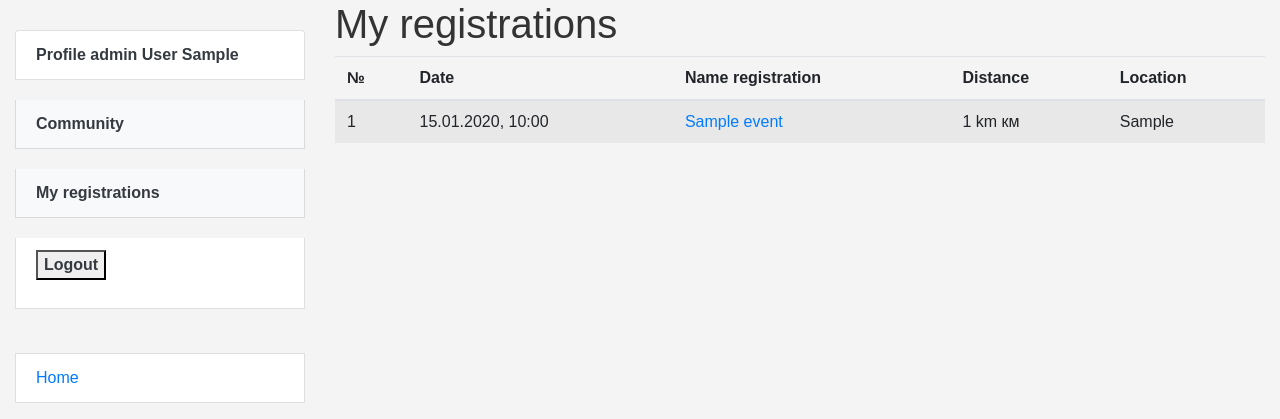
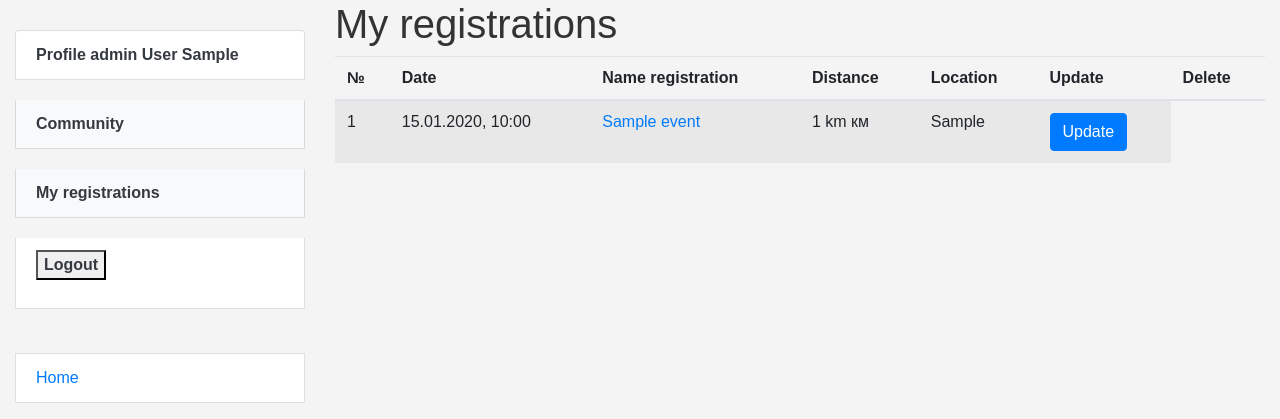
Before and after one commit to Viesich/Runner_community, a Django app: page /my-registrations/ in a window 1280 px wide. Shown: the top 419 px of the page. Run offline with Django 5.2, Linux system fonts and the light colour scheme; a user stored in the database is signed in; tables that the repository leaves empty hold one stand-in row (values such as "Sample post").

Commit message:
create path, view and template for update registration and add batton in my-registration.html

```diff
--- a/event/urls.py
+++ b/event/urls.py
@@ -12,6 +12,7 @@ from event.views import (
     RunnerDeleteView,
     EventRegistrationListView,
     RegistrationCreateView,
+    RegistrationUpdateView,
     MyRegistrationsView,
     RunnerRegisterView,
 )
@@ -68,4 +69,19 @@ urlpatterns = [
         RegistrationCreateView.as_view(),
         name="registration_create",
     ),
+    path(
+        "registrations/<int:pk>/update/",
+        RegistrationUpdateView.as_view(),
+        name="registration_update",
+    ),
+    # path(
+    #     "registrations/<int:pk>/delete/",
+    #     RegistrationUpdateView.as_view(),
+    #     name="registration_update",
+    # ),
+    # path(
+    #     "registrations/<int:event_id>/create/",
+    #     RegistrationCreateView.as_view(),
+    #     name="registration_create",
+    # ),
 ]
--- a/event/views.py
+++ b/event/views.py
@@ -1,4 +1,3 @@
-from django.contrib import messages
 from django.http import HttpResponse, HttpRequest
 from django.views import generic
 from django.shortcuts import render, redirect, get_object_or_404
@@ -12,7 +11,8 @@ from event.forms import (
     RunnerUpdateForm,
     EventCreationForm,
     EventSearchForm,
-    RegistrationCreationForm, RegistrationForm,
+    RegistrationForm,
+    # RegistrationUpdateForm,
 )
 from event.models import Event, Runner, Registration, Distance
 from django.urls import reverse_lazy, reverse
@@ -162,16 +162,18 @@ class MyRegistrationsView(LoginRequiredMixin, generic.ListView):
 
     def get_context_data(self, **kwargs: dict) -> dict[Event]:
         context = super().get_context_data(**kwargs)
+        context["runner"] = self.request.user
         context["events"] = Event.objects.filter(
             id__in=context["registrations"].values("event")
         )
+        context["runner_id"] = context["runner"].pk
         return context
 
 
 class RegistrationCreateView(LoginRequiredMixin, generic.CreateView):
     model = Registration
     form_class = RegistrationForm
-    template_name = "event/registration_form.html"
+    # template_name = "event/registration_form.html"
 
     def get_form_kwargs(self) -> dict:
         kwargs = super().get_form_kwargs()
@@ -192,3 +194,18 @@ class RegistrationCreateView(LoginRequiredMixin, generic.CreateView):
 
     def get_success_url(self) -> str:
         return reverse_lazy("event:my_registrations_list")
+
+
+class RegistrationUpdateView(LoginRequiredMixin, generic.UpdateView):
+    model = Registration
+    form_class = RegistrationForm
+    template_name = 'event/registration_form.html'
+
+    def get_form_kwargs(self) -> dict:
+        kwargs = super().get_form_kwargs()
+        registration = self.get_object()
+        kwargs['event_id'] = registration.event.id
+        return kwargs
+
+    def get_success_url(self) -> str:
+        return reverse_lazy("event:my_registrations_list")
--- a/templates/event/event_detail.html
+++ b/templates/event/event_detail.html
@@ -7,6 +7,9 @@
   <p><strong>Date: </strong>{{ event.start_datetime|date:"d.m.Y, l" }}</p>
   <p><strong>Time: </strong>{{ event.start_datetime|date:"H:i" }}</p>
   <p><strong>Description: </strong>{{ event.description|linebreaks }}</p>
+  {% if runner == user or user.is_staff  %}
+    <td><a href="{% url 'event:registration_create' event_id=event.id %}" class="btn btn-primary">registration</a></td>
+  {% endif %}
 
   {% if runner.is_staff %}
     <a href="{% url "event:event_update" pk=event.id %}" class="btn btn-primary mr-5">Update</a>
--- a/templates/event/my-registration_list.html
+++ b/templates/event/my-registration_list.html
@@ -9,6 +9,10 @@
         <th>Name registration</th>
         <th>Distance</th>
         <th>Location</th>
+        {% if runner == user or user.is_staff %}
+          <th>Update</th>
+          <th>Delete</th>
+        {% endif %}
       </tr>
     </thead>
     <tbody>
@@ -19,6 +23,10 @@
           <td><a href="{% url 'event:event_detail' pk=registration.event.pk %}">{{ registration.event.name }}</a></td>
           <td>{{ registration.distances }} км</td>
           <td>{{ registration.event.location }}</td>
+          {% if runner == user or user.is_staff %}
+            <th><a href="{% url 'event:registration_update' registration.id %}" class="btn btn-primary">Update</a></th>
+{#            <th><a href="{% url '' %}" class="btn btn-danger"></a>Delete</th>#}
+          {% endif %}
         </tr>
       {% empty %}
         <tr>
--- a/templates/event/registration_form.html
+++ b/templates/event/registration_form.html
@@ -1,6 +1,7 @@
 {% extends "base.html" %}
 {% block content %}
-  <h1>Choice distance:</h1>
+  <h1>{{ object|yesno:"Update,Register" }} event</h1>
+  <h2>Choice distance</h2>
   {% block form %}
     {% include "includes/form.html" %}
   {% endblock %}
```
Also changed, not shown: event/forms.py (line endings or trailing spaces).
